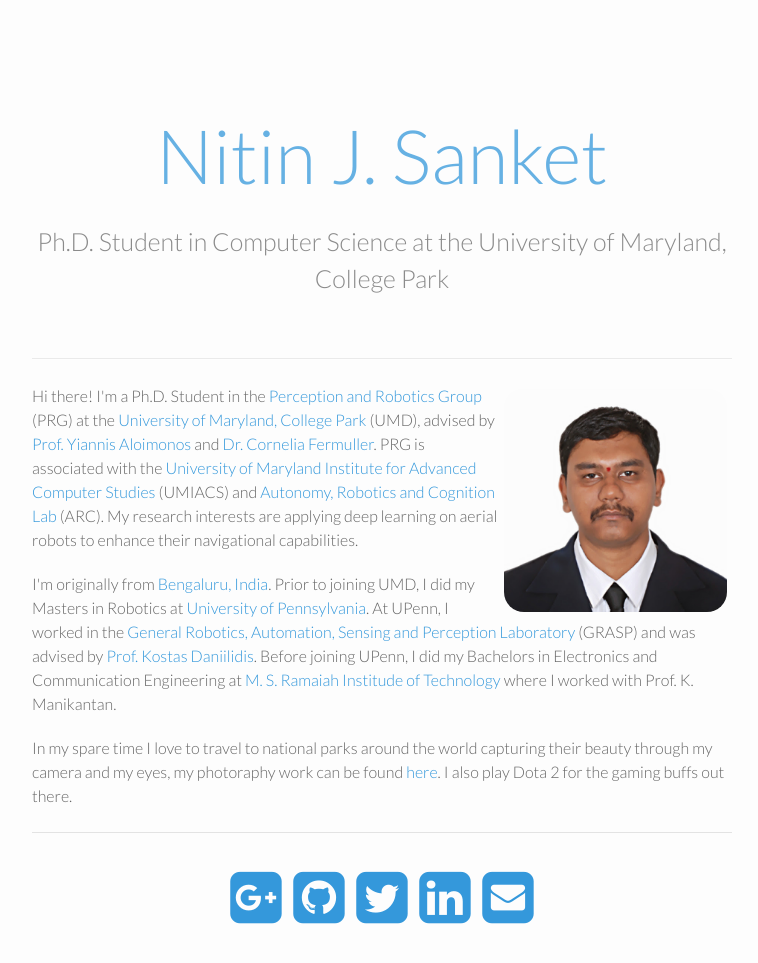
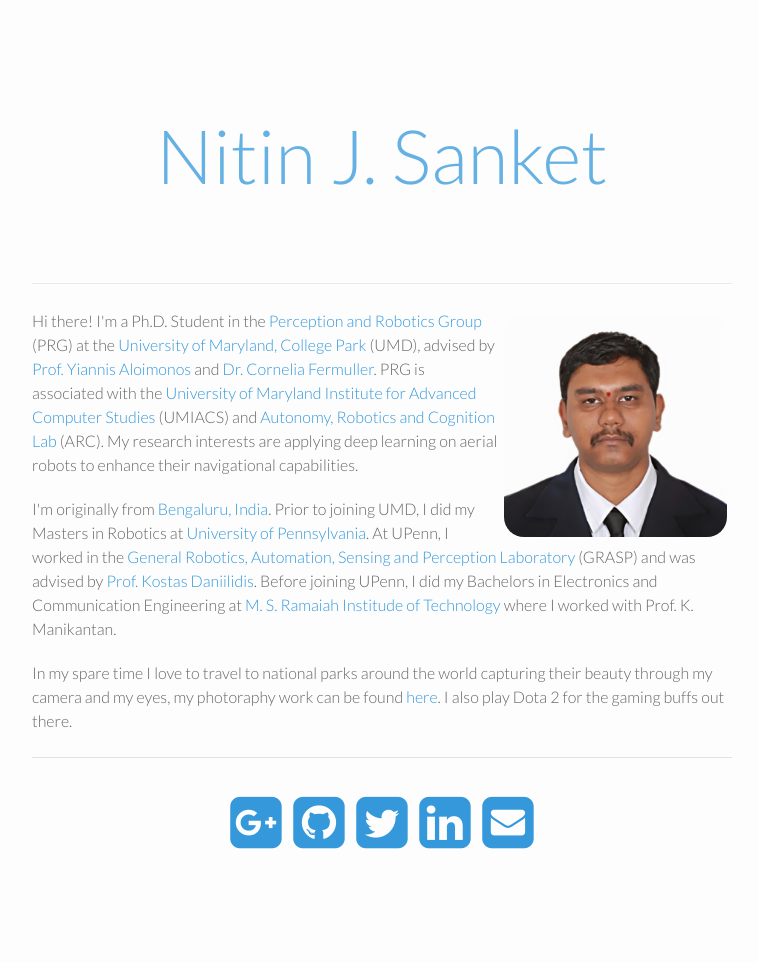
Before and after one commit to NitinJSanket/nitinjsanket.github.io.bak, a Jekyll site: the page built from index.html, in a window 1280 px wide. Shown: the part 100-1063 px from the top of the page, without its empty margins (258-1016 px from the left). Built offline with Jekyll 4.4.1, drawn with Linux system fonts in a browser that asks for light colours; the list of posts is cut into pages by our own code; grey boxes are pictures that could not be loaded.

```diff
--- a/_config.yml
+++ b/_config.yml
@@ -1,7 +1,7 @@
 # Site Settings
 title:               "Nitin J. Sanket"
-tagline:             "Ph.D. Student in Computer Science at the University of Maryland, College Park"
-description:         "Ph.D. Student in Computer Science"
+tagline:
+description:
 baseurl:             # /
 url:
 github:
```
Also changed, not shown: assets/img/FRAFWT.jpg (added), 1 other file.
